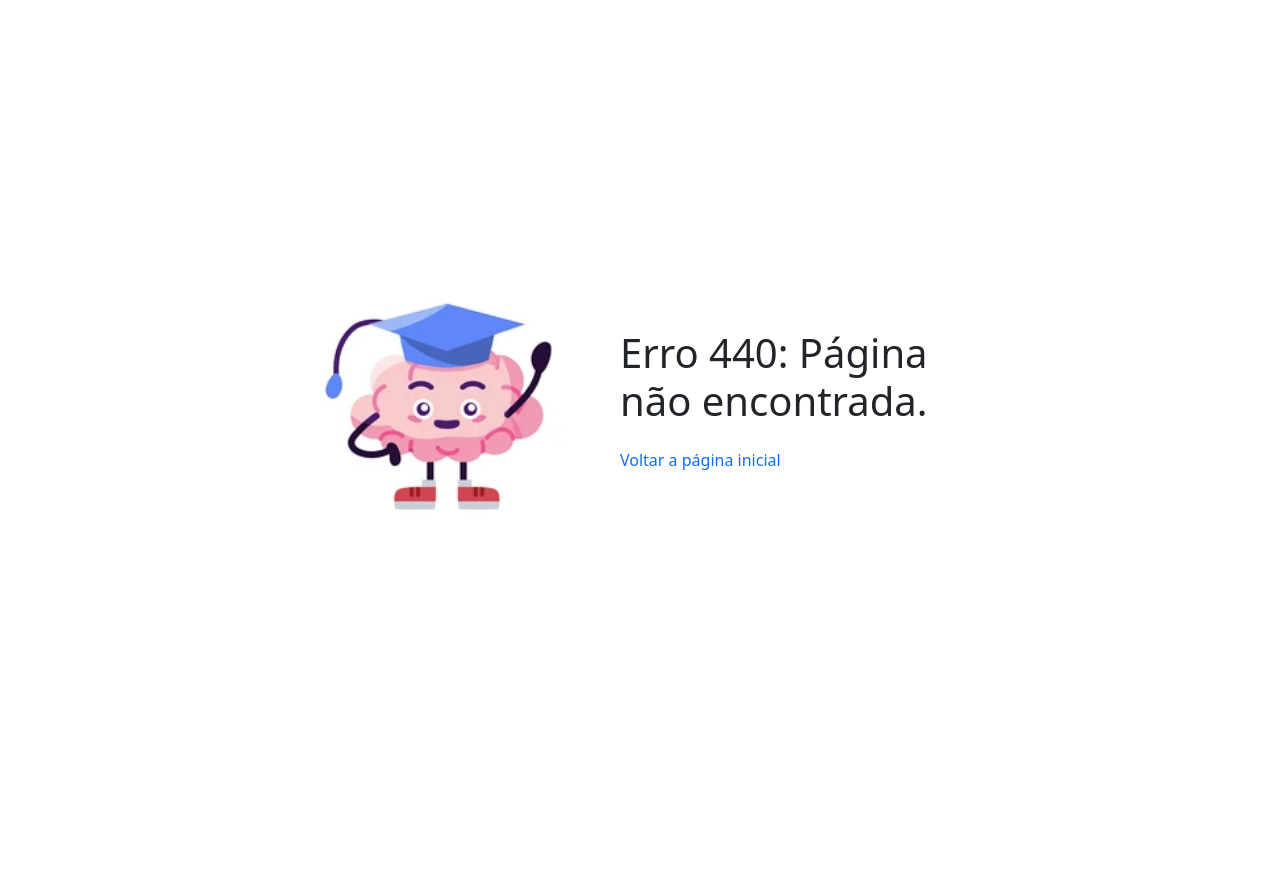
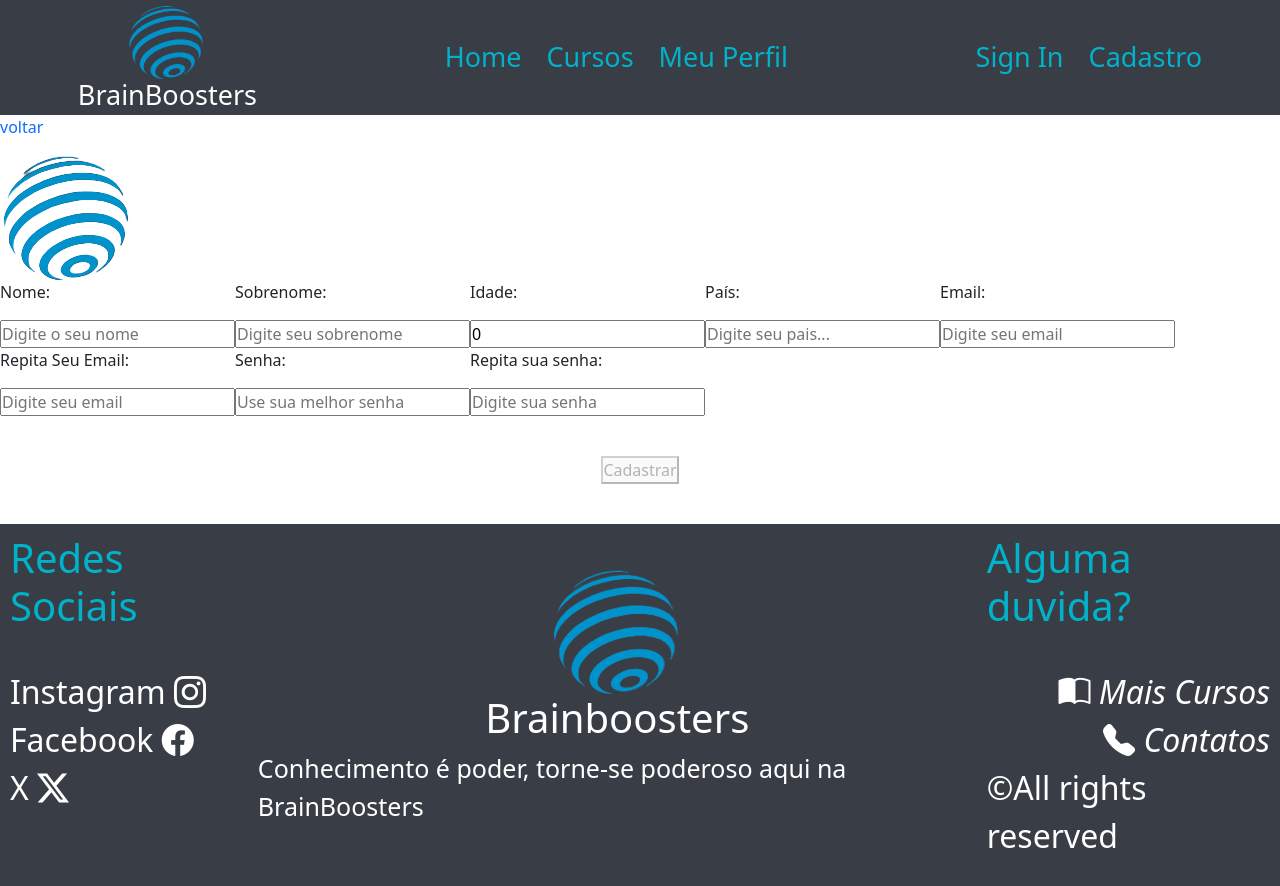
Before and after one commit to RichardCourtesy/Sprint-React-vite, a React (Vite) app in the folder sprint/crud-agenda/: page /Cadastro in a window 1280 px wide. Before the commit the page ends 800 px from the top, so only its background shows below. Built offline with nearby package versions, Linux system fonts and the light colour scheme.

Commit message:
Cadastro funcionando tudo certo

```diff
--- a/sprint/crud-agenda/src/components/Header.jsx
+++ b/sprint/crud-agenda/src/components/Header.jsx
@@ -24,13 +24,13 @@ const Header = () => {
             <nav className="log-cad">
                 <ul>
                     <li>
-                        <Link className="action-button SingIn" to="/SingIn">
+                        <Link className="action-button SingIn" to="/Login">
                         Sign In
                         </Link>
                     </li>
 
                     <li>
-                        <Link className="action-button Cadrastro" to="Cadastro">
+                        <Link className="action-button Cadrastro" to="/Cadastro">
                         Cadastro
                         </Link>
                     </li>
--- /dev/null
+++ b/sprint/crud-agenda/src/components/SubmitCadastro.jsx
@@ -0,0 +1,171 @@
+import React, { useState, useEffect } from 'react';
+import { useNavigate } from 'react-router-dom';
+import { collection, addDoc } from 'firebase/firestore';
+import { db } from '../components/firebaseConfig';
+import '../App.css';
+
+const SubmitCadastro = () => {
+    const [name, setName] = useState('');
+    const [surname, setSurname] = useState('');
+    const [age, setAge] = useState(0);
+    const [pais,setPais] = useState('');
+    const [email, setEmail] = useState('');
+    const [repetemail, setRepetEmail] = useState('');
+    const [password, setPassword] = useState('');
+    const [repetpassword, setRepetPassword] = useState('');
+    const [isButtonDisabled, setIsButtonDisabled] = useState(true);
+
+  const navigate = useNavigate();
+
+  useEffect(() => {
+    // Verifica se os campos de email e senha correspondentes são iguais
+    if (email === repetemail && password === repetpassword && email !== '' && password !== '') {
+      setIsButtonDisabled(false);
+    } else {
+      setIsButtonDisabled(true);
+    }
+  }, [email, repetemail, password, repetpassword]);
+
+  const handleSubmit = async (e) => {
+    e.preventDefault();
+
+    // Validação dos campos obrigatórios
+    if (!name || !surname || !age || !pais || !email || !repetemail || !password || !repetpassword) {
+        alert('Todos os campos são obrigatórios!');
+        return;
+      }
+
+    try {
+      // Adicionando a avaliação ao Firestore
+      await addDoc(collection(db, 'Cadastro'), {
+        name,
+        surname,
+        age: parseInt(age),
+        pais,
+        email,
+        repetemail,
+        password,
+        repetpassword,
+        timestamp: new Date()
+      });
+
+      // Resetando os campos após o envio
+      setName('');
+      setSurname('');
+      setAge('');
+      setPais('');
+      setEmail('');
+      setRepetEmail('');
+      setPassword('');
+      setRepetPassword('');
+
+
+    // Navegar para a página de login após o sucesso do cadastro
+        navigate('/Login', { replace: true });
+        } catch (error) {
+            console.error('Erro ao enviar a avaliação: ', error);
+        }
+    };
+
+  return (
+    <form onSubmit={handleSubmit}>
+      <div className="oo">
+
+        <label>
+          <p>Nome:</p>
+          <input
+            type="text"
+            value={name}
+            placeholder="Digite o seu nome"
+            onChange={(e) => setName(e.target.value)}
+            required
+          />
+        </label>
+
+        <label>
+          <p>Sobrenome:</p>
+          <input
+            type="text"
+            value={surname}
+            placeholder="Digite seu sobrenome"
+            onChange={(e) => setSurname(e.target.value)}
+            required
+          />
+        </label>
+
+        <label>
+          <p>Idade:</p>
+          <input
+            type='number'
+            value={age}
+            placeholder="Digite sua idade"
+            onChange={(e) => setAge(e.target.value)}
+            required
+          />
+        </label>
+
+        <label>
+          <p>País:</p>
+          <input
+            type="text"
+            value={pais}
+            placeholder="Digite seu pais..."
+            onChange={(e) => setPais(e.target.value)}
+            required
+          />
+        </label>
+
+        <label>
+          <p>Email:</p>
+          <input
+            type="email"
+            value={email}
+            placeholder="Digite seu email"
+            onChange={(e) => setEmail(e.target.value)}
+            required
+          />
+        </label>
+
+        <label>
+          <p>Repita Seu Email:</p>
+          <input
+            type="email"
+            value={repetemail}
+            placeholder="Digite seu email"
+            onChange={(e) => setRepetEmail(e.target.value)}
+            required
+          />
+        </label>
+
+        <label>
+          <p>Senha:</p>
+          <input
+            type="password"
+            value= {password}
+            placeholder="Use sua melhor senha"
+            onChange={(e) => setPassword(e.target.value)}
+            required
+          />
+        </label>
+
+        <label>
+          <p>Repita sua senha:</p>
+          <input
+            type="password"
+            value= {repetpassword}
+            placeholder="Digite sua senha"
+            onChange={(e) => setRepetPassword(e.target.value)}
+            required
+          />
+        </label>
+
+        <div className="caixa-enviar">
+          <button type="submit" className="oo" disabled={isButtonDisabled}>Cadastrar</button>
+        </div>
+
+      </div>
+    </form>
+  );
+};
+
+export default SubmitCadastro;
--- a/sprint/crud-agenda/src/components/firebaseConfig.jsx
+++ b/sprint/crud-agenda/src/components/firebaseConfig.jsx
@@ -1,4 +1,4 @@
-// firebaseConfig.js
+// firebaseConfig.j
 import { initializeApp } from 'firebase/app';
 import { getFirestore } from 'firebase/firestore';
 
@@ -12,6 +12,6 @@ const firebaseConfig = {
 };
 
 const app = initializeApp(firebaseConfig);
-const db = getFirestore(initializeApp);
+const db = getFirestore(app);
 
 export { db };
--- /dev/null
+++ b/sprint/crud-agenda/src/routes/Cadastro.jsx
@@ -0,0 +1,22 @@
+import React from 'react';
+import { Link } from "react-router-dom";
+import '../App.css';
+
+import SubmitCadastro from '../components/SubmitCadastro';
+
+import logo from '../assets/logoSF.png';
+
+const Cadastro = () => {
+    return(
+        <main>
+        <div>
+            <p><Link to="/">voltar</Link></p>
+            <img src={logo} alt="Logo" className=""/>
+        </div>
+
+        <SubmitCadastro />
+</main>
+    )
+};
+
+export default Cadastro;
--- a/sprint/crud-agenda/src/routes/SingIn.jsx
+++ b/sprint/crud-agenda/src/routes/SingIn.jsx
@@ -1,40 +1,9 @@
 import React from "react";
-import { Link } from "react-router-dom";
 
-import logo from '../assets/logopqn.png';
-
-const SingIn = () => {
-
-    return (
-            <main className="Login-page">
-
-            <form className="Login">
-                <div className="logo-login">
-                <p>voltar</p>
-                <Link>
-                    <img src={logo} alt="" />
-                </Link>
-                </div>
-
-                <ul>
-                    <li>
-                    <p>E-mail</p>
-                    <input type="email" required/>
-                    </li>
-                </ul>
-
-                <div>
-                <ul>
-                    <li>
-                    <p>Senha</p>
-                    <input type="password" />
-                    </li>
-                </ul>
-                </div>
-            </form>
-
-            </main>
+const Login = () => {
+    return(
+        <p>cu</p>
     )
 }
 
-export default SingIn;
+export default Login;
```
Also changed, not shown: sprint/crud-agenda/src/main.jsx (+8 -4 lines).
